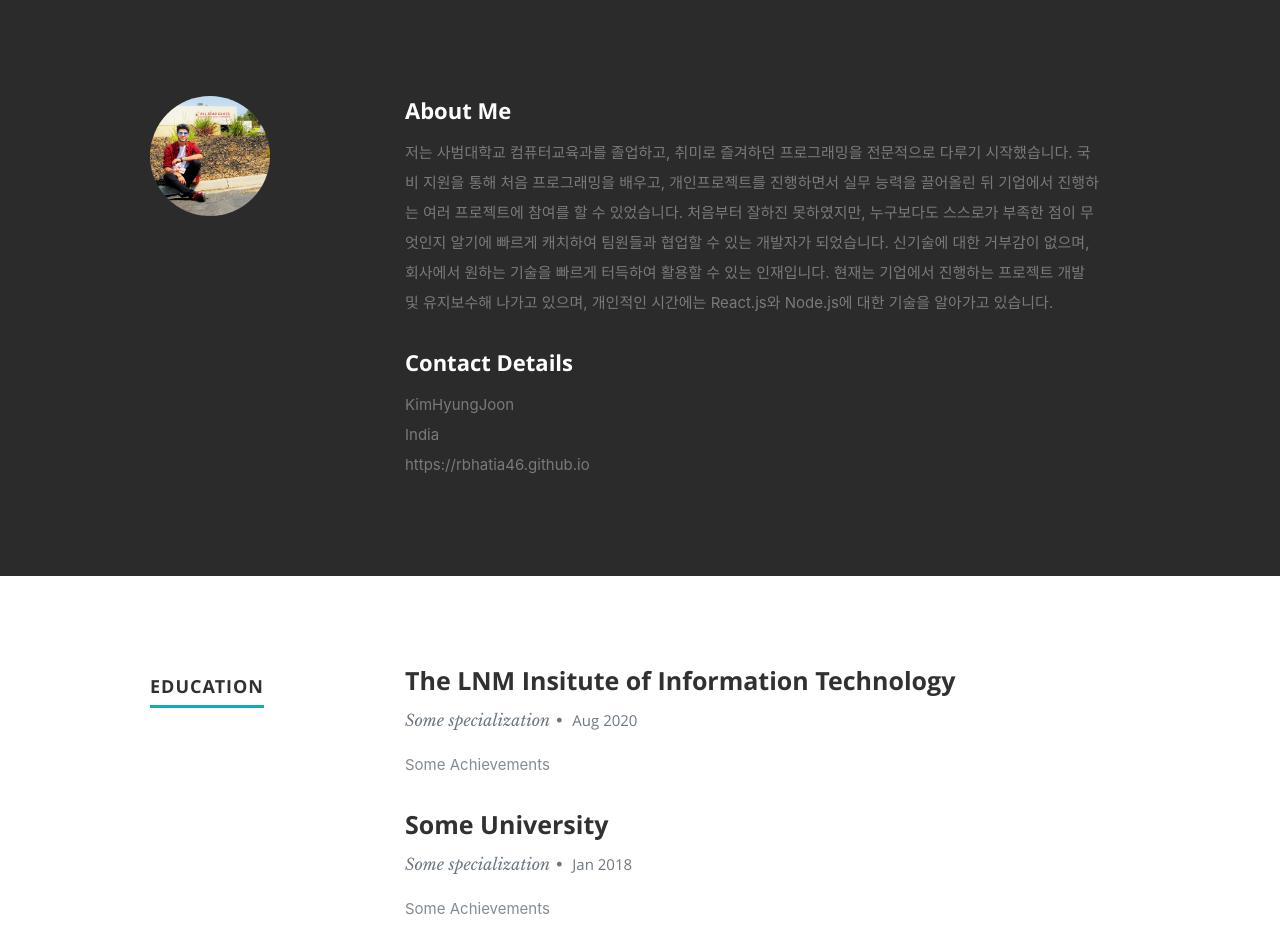
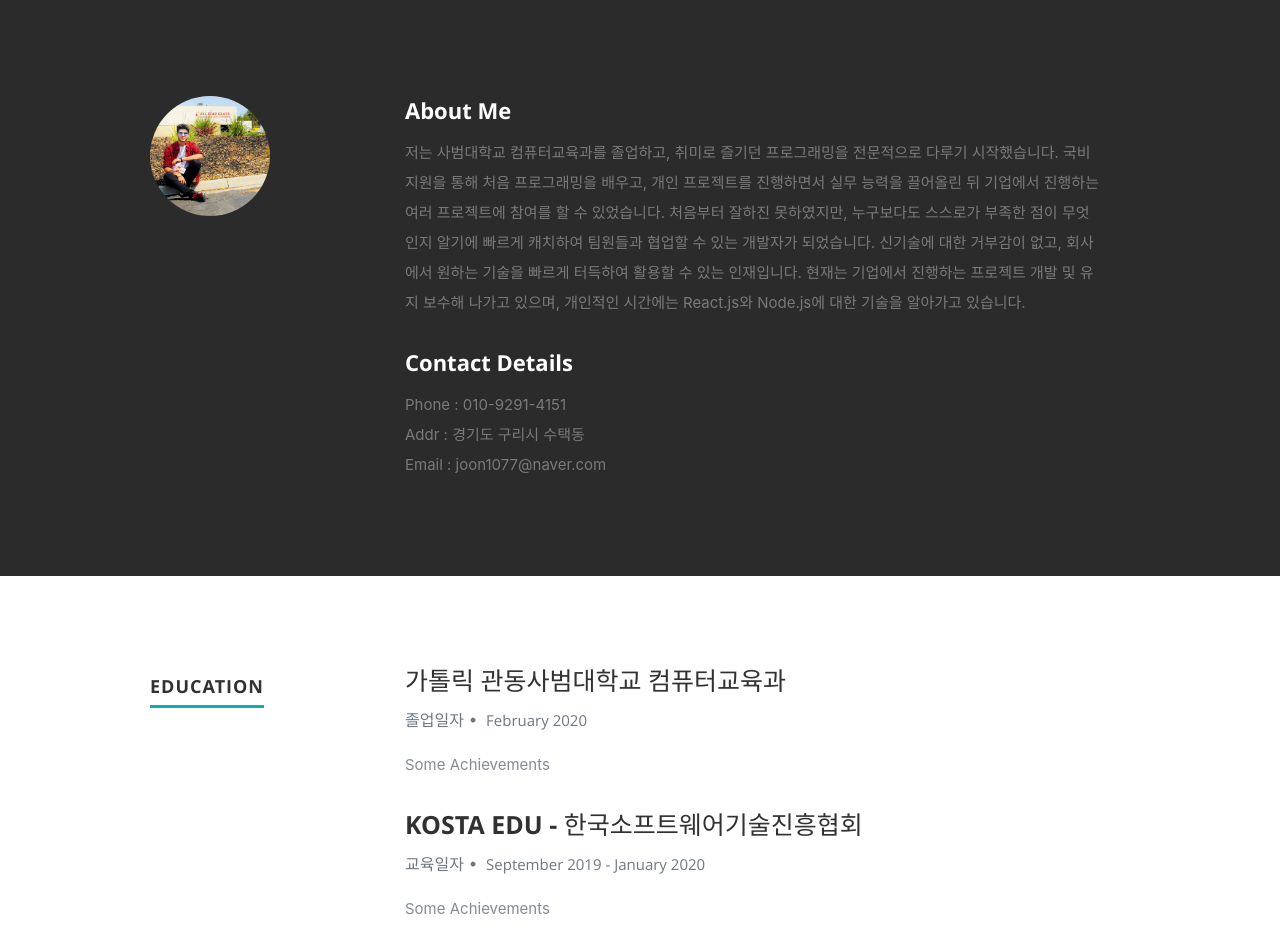
Before and after one commit to kim911003/react_portfolio_v1, a React (Create React App) app: page / in a window 1280 px wide. Shown: the part 800-1752 px from the top of the page. Built offline with nearby package versions, Linux system fonts and the light colour scheme.

Commit message:
txtChange

```diff
--- a/src/components/About.js
+++ b/src/components/About.js
@@ -27,13 +27,13 @@ export default class About extends Component {
 
                   <h2>Contact Details</h2>
                   <p className="address">
-       						<span>{resumeData.name}</span>
+       						<span>Phone : {resumeData.phone}</span>
                      <br></br>
        						   <span>
-                     {resumeData.address}
+                     Addr : {resumeData.address}
                     </span>
                     <br></br>
-                    <span>{resumeData.website}</span>
+                    <span>Email : {resumeData.email}</span>
        					   </p>
                   </div>
                </div>
--- a/src/components/Header.js
+++ b/src/components/Header.js
@@ -22,7 +22,7 @@ export default class Header extends Component {
          <div className="row banner">
             <div className="banner-text">
                <h1 className="responsive-headline">I am {resumeData.name}.</h1>
-               <h3 style={{color:'#fff', fontFamily:'sans-serif '}}>{resumeData.role}.{resumeData.roleDescription}
+               <h3 style={{color:'#fff', fontFamily:'sans-serif '}}>{resumeData.role}. {resumeData.roleDescription}
                </h3>
                <hr/>
                <ul className="social">
--- a/src/resumeData.js
+++ b/src/resumeData.js
@@ -1,10 +1,12 @@
 let resumeData = {
     "imagebaseurl":"https://rbhatia46.github.io/",
     "name": "KimHyungJoon",
-    "role": "성장하는 풀스택 개발자 김형준입니다",
+    "role": "성장하는 개발자 김형준입니다",
     "linkedinId":"Your LinkedIn Id",
     "skypeid": "Your skypeid",
-    "roleDescription": "저는 프론트엔드와 백엔드 두 가지 개발이 가능한 풀스택 개발자입니다. 겉으로만 화려한 개발자가 아닌, 최적화된 사용자 경험을 제공하는 인재가 되겠습니다.",
+	"email": "joon1077@naver.com",
+	"phone": "010-9291-4151",
+    "roleDescription": "저는 프론트엔드와 백엔드 두 가지 개발이 가능한 풀스택 개발자입니다. 겉으로만 화려한 개발자가 아닌, 최적화된 사용자 경험을 제공하고 회사와 함께 성장할 수 있는 인재가 되겠습니다.",
     "socialLinks":[
         {
           "name":"linkedin",
@@ -22,22 +24,22 @@ let resumeData = {
           "className":"fa fa-twitter"
         }
       ],
-    "aboutme":"저는 사범대학교 컴퓨터교육과를 졸업하고, 취미로 즐겨하던 프로그래밍을 전문적으로 다루기 시작했습니다. 국비 지원을 통해 처음 프로그래밍을 배우고, 개인프로젝트를 진행하면서 실무 능력을 끌어올린 뒤 기업에서 진행하는 여러 프로젝트에 참여를 할 수 있었습니다. 처음부터 잘하진 못하였지만, 누구보다도 스스로가 부족한 점이 무엇인지 알기에 빠르게 캐치하여 팀원들과 협업할 수 있는 개발자가 되었습니다. 신기술에 대한 거부감이 없으며, 회사에서 원하는 기술을 빠르게 터득하여 활용할 수 있는 인재입니다. 현재는 기업에서 진행하는 프로젝트 개발 및 유지보수해 나가고 있으며, 개인적인 시간에는 React.js와 Node.js에 대한 기술을 알아가고 있습니다.",
-    "address":"India",
-    "website":"https://rbhatia46.github.io",
+    "aboutme":"저는 사범대학교 컴퓨터교육과를 졸업하고, 취미로 즐기던 프로그래밍을 전문적으로 다루기 시작했습니다. 국비 지원을 통해 처음 프로그래밍을 배우고, 개인 프로젝트를 진행하면서 실무 능력을 끌어올린 뒤 기업에서 진행하는 여러 프로젝트에 참여를 할 수 있었습니다. 처음부터 잘하진 못하였지만, 누구보다도 스스로가 부족한 점이 무엇인지 알기에 빠르게 캐치하여 팀원들과 협업할 수 있는 개발자가 되었습니다. 신기술에 대한 거부감이 없고, 회사에서 원하는 기술을 빠르게 터득하여 활용할 수 있는 인재입니다. 현재는 기업에서 진행하는 프로젝트 개발 및 유지 보수해 나가고 있으며, 개인적인 시간에는 React.js와 Node.js에 대한 기술을 알아가고 있습니다.",
+    "address":"경기도 구리시 수택동",
+    "website":"https://kim911003.github.io",
     "education":[
       {
-        "UniversityName":"The LNM Insitute of Information Technology",
-        "specialization":"Some specialization",
-        "MonthOfPassing":"Aug",
+        "UniversityName":"가톨릭 관동사범대학교 컴퓨터교육과",
+        "specialization":"졸업일자",
+        "MonthOfPassing":"February",
         "YearOfPassing":"2020",
         "Achievements":"Some Achievements"
       },
       {
-        "UniversityName":"Some University",
-        "specialization":"Some specialization",
-        "MonthOfPassing":"Jan",
-        "YearOfPassing":"2018",
+        "UniversityName":"KOSTA EDU - 한국소프트웨어기술진흥협회",
+        "specialization":"교육일자",
+        "MonthOfPassing":"September",
+        "YearOfPassing":"2019 - January 2020",
         "Achievements":"Some Achievements"
       }
     ],
```
